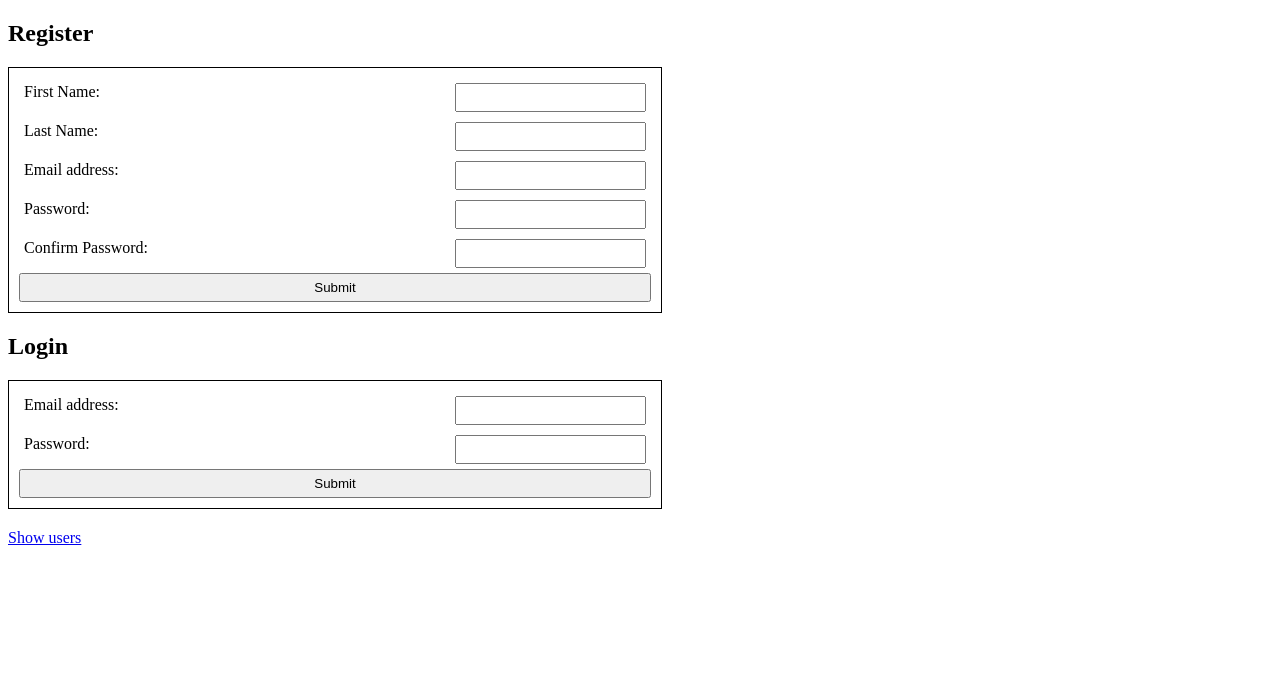
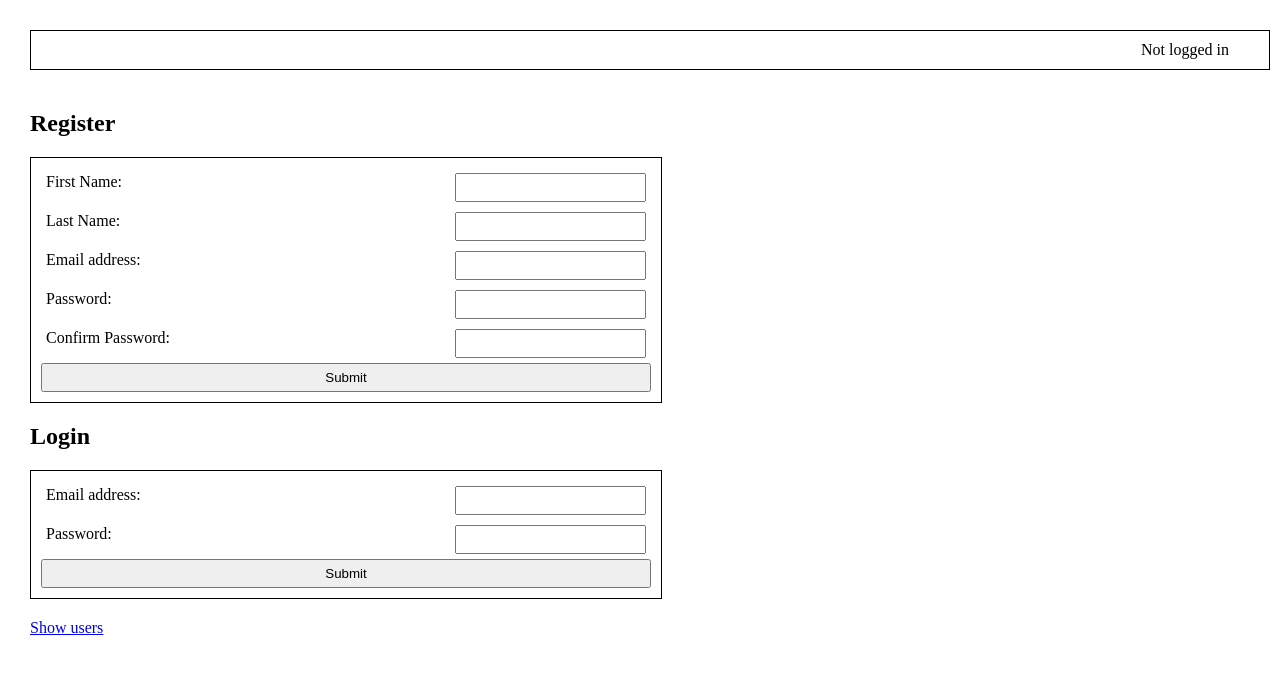
Before and after one commit to danno131313/django-login-registration, a Django app: template templates/login_reg_app/index.html in a window 1280 px wide. Shown: the top 674 px of the page. Run offline with Django 3.2, Linux system fonts and the light colour scheme; the template is opened without the code that fills it, so the values that code supplies are empty.

Commit message:
add named routes, base.html template with nav bar, clean up views.py and add comments, and more

```diff
--- a/static/login_reg_app/css/main.css
+++ b/static/login_reg_app/css/main.css
@@ -25,7 +25,32 @@ label {
 
 div {
     border: 1px solid black;
+    box-sizing: border-box;
     padding: 10px;
     margin: 10px;
     width: 50%;
 }
+
+body {
+    padding: 20px;
+    margin: 0;
+}
+
+#wrapper {
+    width: 100%;
+    height: 100%;
+    border: none;
+    margin: 0 auto;
+}
+
+#navbar {
+    width: 100%;
+    display: flex;
+    justify-content: space-between;
+    padding: 10px 40px;
+}
+
+#navbar * {
+    margin: 0;
+    text-decoration: none;
+}
--- /dev/null
+++ b/templates/login_reg_app/base.html
@@ -0,0 +1,24 @@
+<!DOCTYPE html>
+<html>
+    <head>
+        <meta charset="UTF-8" />
+        <meta name="viewport" content="width=device-width" />
+        <title>{% block title %}{% endblock %}</title>
+        {% load static %}
+        <link rel="stylesheet" href="{% static 'login_reg_app/css/main.css' %}" type="text/css" media="all" />
+    </head>
+    <body>
+        <div id="navbar">
+            {% if loggedIn %}
+                <a href="/logout" >Log out</a>
+                <a href="/show/{{ request.session.id }}">{{ request.session.name }}</a>
+            {% else %}
+                <p></p>
+                <p>Not logged in</p>
+            {% endif %}
+        </div>
+        <div id="wrapper">
+            {% block content%}{% endblock %}
+        </div>
+    </body>
+</html>
--- a/templates/login_reg_app/index.html
+++ b/templates/login_reg_app/index.html
@@ -1,13 +1,8 @@
-<!DOCTYPE html>
-<html>
-    <head>
-        <meta charset="UTF-8" />
-        <meta name="viewport" content="width=device-width" />
-        <title>Index</title>
-        {% load static %}
-        <link rel="stylesheet" href="{% static 'login_reg_app/css/main.css' %}" type="text/css" media="all" />
-    </head>
-    <body>
+{% extends 'login_reg_app/base.html' %}
+
+{% block title %}Login/Register{% endblock %}
+
+{% block content %}
     {% for message in messages %}
         <p class={{ message.tags }}>{{ message }}</p>
     {% endfor %}
@@ -29,5 +24,4 @@
         <input type="submit" name="submit" value="Submit" />
     </form>
     <a href="/show" >Show users</a>
-    </body>
-</html>
+{% endblock %}
--- a/views.py
+++ b/views.py
@@ -28,6 +28,7 @@ def register(request):
         # Create new user
         user = User.objects.create(first_name=first_name, last_name=last_name, email_address=email_address, password=password)
 
+        # Add user's info to session (login)
         request.session['id'] = user.id
         request.session['email'] = user.email_address
         request.session['name'] = user.first_name
```
Also changed, not shown: templates/login_reg_app/edit.html (+6 -12 lines), templates/login_reg_app/show.html (+6 -15 lines), templates/login_reg_app/show_one.html (+6 -12 lines), urls.py (+9 -9 lines). Lines whose indentation alone changed are shown as unchanged.
